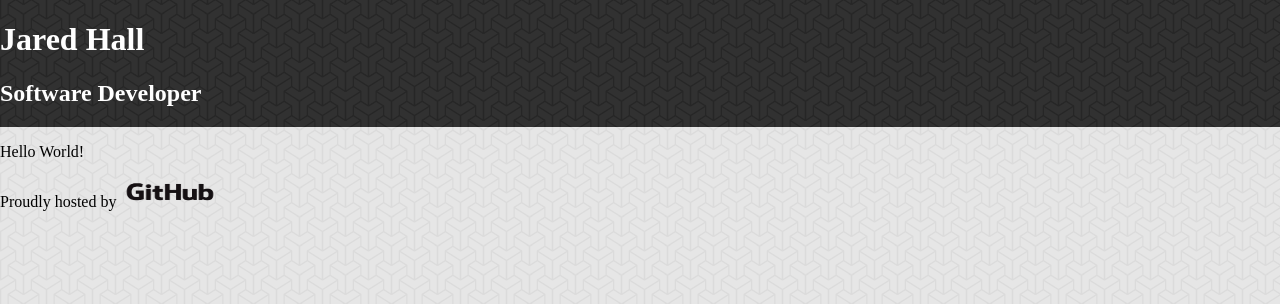
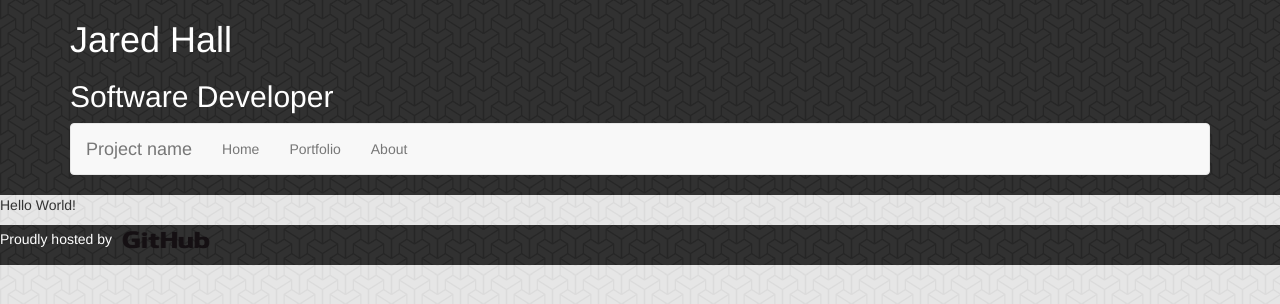
Before and after one commit to jaredhall05/jaredhall05.github.com, a Jekyll site: the page built from index.html, in a window 1280 px wide. Shown: the top 304 px of the page. Built offline with Jekyll 4.4.1, drawn with Linux system fonts in a browser that asks for light colours; nearby versions of some CDN libraries.

Commit message:
add bootstrap and main navigation

```diff
--- a/_includes/footer.html
+++ b/_includes/footer.html
@@ -1,12 +1,8 @@
 <footer>
-    <div>
-        <div>
     <p>
         Proudly hosted by
         <a href="https://github.com">
             <img src="/img/GitHub_Logo.png" width="100" height="30" alt="GitHub • Social coding">
         </a>
     </p>
-        </div>
-    </div>
 </footer>
--- a/_includes/header.html
+++ b/_includes/header.html
@@ -1,4 +1,25 @@
 <header>
-    <h1>Jared Hall</h1>
-    <h2>Software Developer</h2>
+    <div class="container">
+        <h1>Jared Hall</h1>
+        <h2>Software Developer</h2>
+        <nav class="navbar navbar-default" role="navigation">
+            <div class="container-fluid">
+                <div class="navbar-header">
+                    <button type="button" class="navbar-toggle" data-toggle="collapse" data-target=".navbar-collapse">
+                        <span class="sr-only">Toggle navigation</span>
+                        <span class="icon-bar"></span>
+                        <span class="icon-bar"></span>
+                        <span class="icon-bar"></span>
+                    </button>
+                    <a class="navbar-brand" href="#">Project name</a>
+                </div>
+            <div class="navbar-collapse collapse">
+                <ul class="nav navbar-nav">
+                    <li><a href="">Home</a></li>
+                    <li><a href="">Portfolio</a></li>
+                    <li><a href="">About</a></li>
+                </ul>
+            </div>
+        </nav>
+    </div>
 </header>
--- a/_includes/top.html
+++ b/_includes/top.html
@@ -6,5 +6,6 @@
         <meta name="viewport" content="width=device-width,initial-scale=1">
         <meta name="generator" content="Jekyll v{{ jekyll.version }}">
 
+        <link rel="stylesheet" href="//maxcdn.bootstrapcdn.com/bootstrap/3.2.0/css/bootstrap.min.css">
         <link rel="stylesheet" href="./css/main.css" type="text/css" />
     </head>
--- a/css/main.css
+++ b/css/main.css
@@ -11,7 +11,7 @@ body {
     padding: 0;
 }
 
-header {
+header, footer {
     background-image: url('../img/dark_bg.png');
     color: white;
     overflow: hidden;
```
Lines whose indentation alone changed are shown as unchanged.
